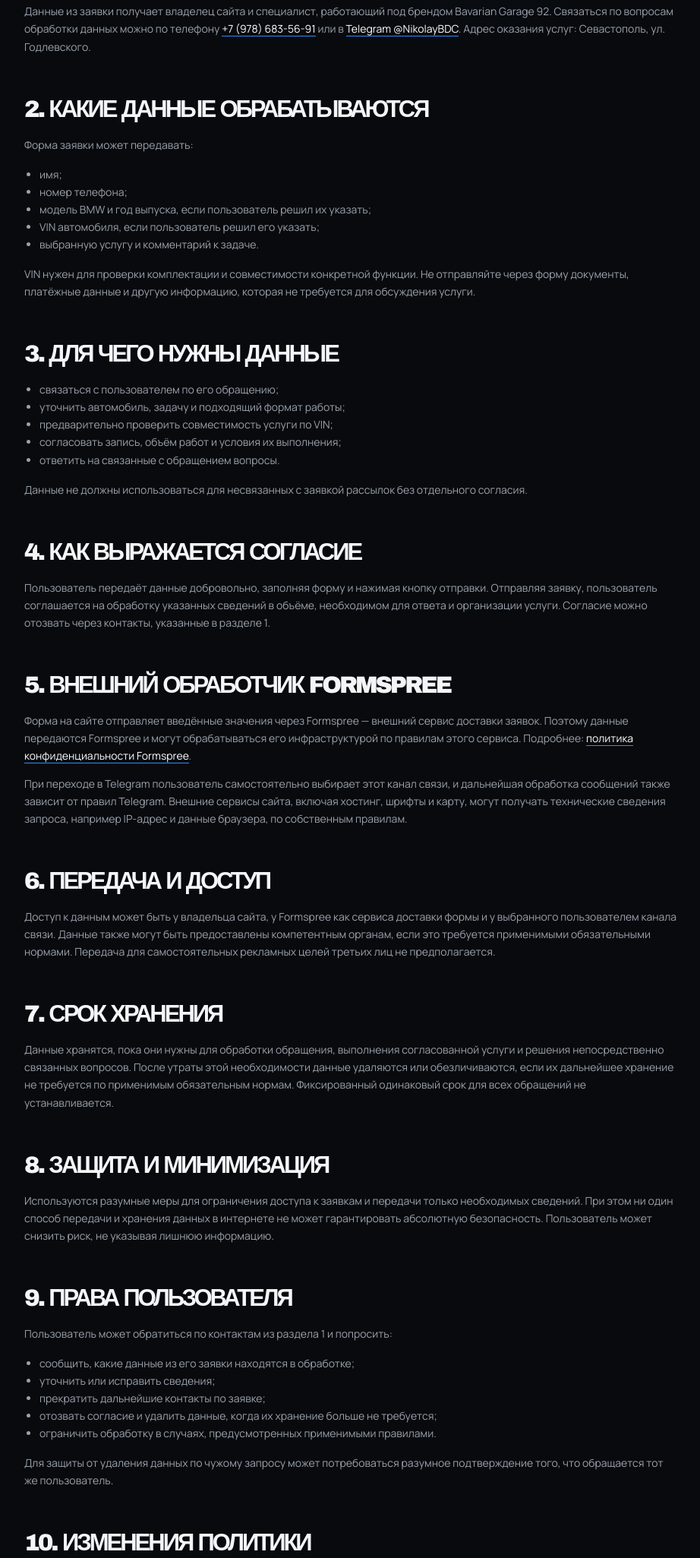
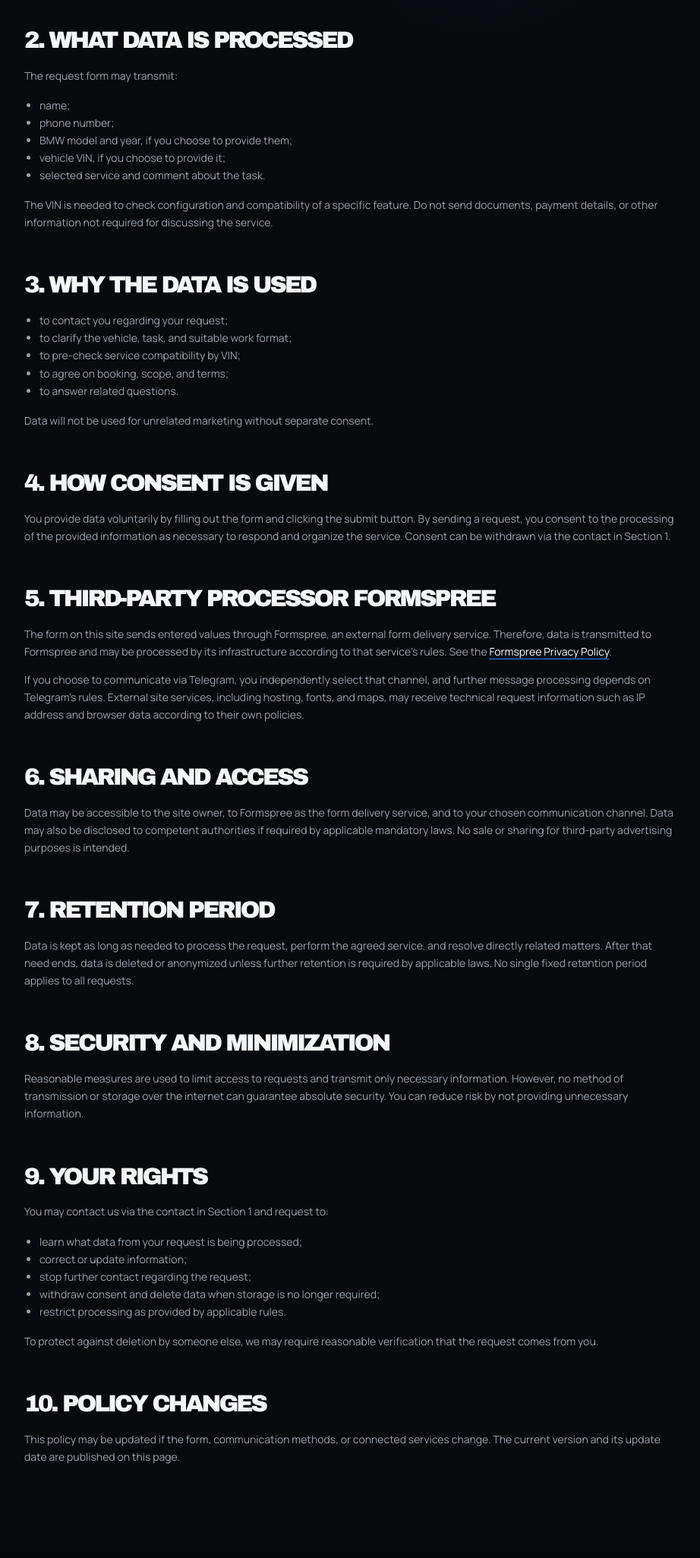
Before and after one commit to NikolayBDC/AmericaBMW, a website: page privacy.html in a window 1280 px wide. Shown: the part 568-2619 px from the top of the page at 76% size, without its empty margins (8-930 px from the left). Drawn offline with Linux system fonts and the light colour scheme; a web font is replaced by a local one.

Commit message:
Update privacy.html

```diff
--- a/privacy.html
+++ b/privacy.html
@@ -1,19 +1,19 @@
 <!DOCTYPE html>
-<html lang="ru">
+<html lang="en">
 <head>
     <meta charset="UTF-8">
     <meta name="viewport" content="width=device-width, initial-scale=1.0">
     <meta name="theme-color" content="#080a0d">
-    <title>Политика обработки данных — Bavarian Garage 92</title>
-    <meta name="description" content="Как Bavarian Garage 92 обрабатывает имя, телефон, VIN и выбранную услугу при отправке заявки через сайт.">
-    <link rel="canonical" href="https://bavarian-garage.ru/privacy.html">
+    <title>Privacy Policy — Bavarian Garage 92</title>
+    <meta name="description" content="How Bavarian Garage 92 handles name, phone, VIN, and selected service when you submit a request through the website.">
+    <link rel="canonical" href="https://bavarian-garage.com/privacy.html">
     <meta property="og:type" content="website">
-    <meta property="og:locale" content="ru_RU">
+    <meta property="og:locale" content="en_US">
     <meta property="og:site_name" content="Bavarian Garage 92">
-    <meta property="og:title" content="Политика обработки данных — Bavarian Garage 92">
-    <meta property="og:description" content="Понятные правила обработки данных, отправленных через форму заявки.">
-    <meta property="og:url" content="https://bavarian-garage.ru/privacy.html">
-    <meta property="og:image" content="https://bavarian-garage.ru/assets/og.png">
+    <meta property="og:title" content="Privacy Policy — Bavarian Garage 92">
+    <meta property="og:description" content="Clear rules for data submitted through the request form.">
+    <meta property="og:url" content="https://bavarian-garage.com/privacy.html">
+    <meta property="og:image" content="https://bavarian-garage.com/assets/og.png">
     <meta name="twitter:card" content="summary_large_image">
     <link rel="preconnect" href="https://fonts.googleapis.com">
     <link rel="preconnect" href="https://fonts.gstatic.com" crossorigin>
@@ -23,87 +23,87 @@
     <link rel="stylesheet" href="assets/inner.css">
 </head>
 <body class="inner-page" data-page="privacy">
-    <a class="skip-link" href="#main">Перейти к содержанию</a>
+    <a class="skip-link" href="#main">Skip to content</a>
     <header class="site-header" id="siteHeader">
         <div class="shell header-inner">
-            <a class="brand" href="index.html" aria-label="Bavarian Garage 92 — на главную"><span class="brand-mark">BG<span>92</span></span><span class="brand-name">Bavarian Garage<small>BMW specialist · Севастополь</small></span></a>
-            <button class="nav-toggle" id="navToggle" type="button" aria-controls="navMenu" aria-expanded="false" aria-label="Открыть меню"><span></span><span></span></button>
-            <nav class="nav-menu" id="navMenu" aria-label="Основная навигация"><a href="index.html#services">Услуги</a><a href="index.html#process">Как работаю</a><a href="index.html#about">О мастере</a><a href="index.html#contacts">Контакты</a><a href="blog.html">Блог</a></nav>
-            <a class="header-cta" href="index.html#form">Записаться <span aria-hidden="true">↗</span></a>
+            <a class="brand" href="index.html" aria-label="Bavarian Garage 92 — home"><span class="brand-mark">BG<span>92</span></span><span class="brand-name">Bavarian Garage<small>BMW specialist · USA &amp; Canada</small></span></a>
+            <button class="nav-toggle" id="navToggle" type="button" aria-controls="navMenu" aria-expanded="false" aria-label="Open menu"><span></span><span></span></button>
+            <nav class="nav-menu" id="navMenu" aria-label="Main navigation"><a href="index.html#services">Services</a><a href="index.html#process">How I Work</a><a href="index.html#about">About</a><a href="index.html#contacts">Contacts</a><a href="blog.html">Blog</a></nav>
+            <a class="header-cta" href="index.html#form">Book <span aria-hidden="true">↗</span></a>
         </div>
     </header>
 
     <main id="main">
         <section class="legal-page" aria-labelledby="pageTitle">
             <div class="shell">
-                <div class="breadcrumbs"><a href="index.html">Главная</a><i aria-hidden="true"></i><span>Обработка данных</span></div>
-                <span class="detail-kicker">Прозрачно и только для связи по заявке</span>
-                <h1 id="pageTitle">Политика обработки данных</h1>
+                <div class="breadcrumbs"><a href="index.html">Home</a><i aria-hidden="true"></i><span>Privacy</span></div>
+                <span class="detail-kicker">Transparent and only for request communication</span>
+                <h1 id="pageTitle">Privacy Policy</h1>
                 <div class="legal-content">
-                    <p><strong>Дата обновления: 03.08.2026.</strong> Эта политика объясняет, какие сведения передаются при обращении через сайт Bavarian Garage 92, зачем они нужны и как можно распорядиться своими данными.</p>
+                    <p><strong>Last updated: August 3, 2026.</strong> This policy explains what information is submitted when you contact Bavarian Garage 92 through the website, why it is needed, and how you can manage your data.</p>
 
-                    <h2>1. Кто получает заявку</h2>
-                    <p>Данные из заявки получает владелец сайта и специалист, работающий под брендом Bavarian Garage 92. Связаться по вопросам обработки данных можно по телефону <a href="tel:+79786835691">+7 (978) 683-56-91</a> или в <a href="https://t.me/NikolayBDC" target="_blank" rel="noopener">Telegram @NikolayBDC</a>. Адрес оказания услуг: Севастополь, ул. Годлевского.</p>
+                    <h2>1. Who receives your request</h2>
+                    <p>The data from the request is received by the site owner and specialist operating under the Bavarian Garage 92 brand. For privacy questions, contact us via <a href="https://t.me/NikolayBDC" target="_blank" rel="noopener">Telegram @NikolayBDC</a>. Service is provided remotely across the USA and Canada.</p>
 
-                    <h2>2. Какие данные обрабатываются</h2>
-                    <p>Форма заявки может передавать:</p>
+                    <h2>2. What data is processed</h2>
+                    <p>The request form may transmit:</p>
                     <ul>
-                        <li>имя;</li>
-                        <li>номер телефона;</li>
-                        <li>модель BMW и год выпуска, если пользователь решил их указать;</li>
-                        <li>VIN автомобиля, если пользователь решил его указать;</li>
-                        <li>выбранную услугу и комментарий к задаче.</li>
+                        <li>name;</li>
+                        <li>phone number;</li>
+                        <li>BMW model and year, if you choose to provide them;</li>
+                        <li>vehicle VIN, if you choose to provide it;</li>
+                        <li>selected service and comment about the task.</li>
                     </ul>
-                    <p>VIN нужен для проверки комплектации и совместимости конкретной функции. Не отправляйте через форму документы, платёжные данные и другую информацию, которая не требуется для обсуждения услуги.</p>
+                    <p>The VIN is needed to check configuration and compatibility of a specific feature. Do not send documents, payment details, or other information not required for discussing the service.</p>
 
-                    <h2>3. Для чего нужны данные</h2>
+                    <h2>3. Why the data is used</h2>
                     <ul>
-                        <li>связаться с пользователем по его обращению;</li>
-                        <li>уточнить автомобиль, задачу и подходящий формат работы;</li>
-                        <li>предварительно проверить совместимость услуги по VIN;</li>
-                        <li>согласовать запись, объём работ и условия их выполнения;</li>
-                        <li>ответить на связанные с обращением вопросы.</li>
+                        <li>to contact you regarding your request;</li>
+                        <li>to clarify the vehicle, task, and suitable work format;</li>
+                        <li>to pre-check service compatibility by VIN;</li>
+                        <li>to agree on booking, scope, and terms;</li>
+                        <li>to answer related questions.</li>
                     </ul>
-                    <p>Данные не должны использоваться для несвязанных с заявкой рассылок без отдельного согласия.</p>
+                    <p>Data will not be used for unrelated marketing without separate consent.</p>
 
-                    <h2>4. Как выражается согласие</h2>
-                    <p>Пользователь передаёт данные добровольно, заполняя форму и нажимая кнопку отправки. Отправляя заявку, пользователь соглашается на обработку указанных сведений в объёме, необходимом для ответа и организации услуги. Согласие можно отозвать через контакты, указанные в разделе 1.</p>
+                    <h2>4. How consent is given</h2>
+                    <p>You provide data voluntarily by filling out the form and clicking the submit button. By sending a request, you consent to the processing of the provided information as necessary to respond and organize the service. Consent can be withdrawn via the contact in Section 1.</p>
 
-                    <h2>5. Внешний обработчик Formspree</h2>
-                    <p>Форма на сайте отправляет введённые значения через Formspree — внешний сервис доставки заявок. Поэтому данные передаются Formspree и могут обрабатываться его инфраструктурой по правилам этого сервиса. Подробнее: <a href="https://formspree.io/legal/privacy-policy/" target="_blank" rel="noopener noreferrer">политика конфиденциальности Formspree</a>.</p>
-                    <p>При переходе в Telegram пользователь самостоятельно выбирает этот канал связи, и дальнейшая обработка сообщений также зависит от правил Telegram. Внешние сервисы сайта, включая хостинг, шрифты и карту, могут получать технические сведения запроса, например IP-адрес и данные браузера, по собственным правилам.</p>
+                    <h2>5. Third-party processor Formspree</h2>
+                    <p>The form on this site sends entered values through Formspree, an external form delivery service. Therefore, data is transmitted to Formspree and may be processed by its infrastructure according to that service's rules. See the <a href="https://formspree.io/legal/privacy-policy/" target="_blank" rel="noopener noreferrer">Formspree Privacy Policy</a>.</p>
+                    <p>If you choose to communicate via Telegram, you independently select that channel, and further message processing depends on Telegram's rules. External site services, including hosting, fonts, and maps, may receive technical request information such as IP address and browser data according to their own policies.</p>
 
-                    <h2>6. Передача и доступ</h2>
-                    <p>Доступ к данным может быть у владельца сайта, у Formspree как сервиса доставки формы и у выбранного пользователем канала связи. Данные также могут быть предоставлены компетентным органам, если это требуется применимыми обязательными нормами. Передача для самостоятельных рекламных целей третьих лиц не предполагается.</p>
+                    <h2>6. Sharing and access</h2>
+                    <p>Data may be accessible to the site owner, to Formspree as the form delivery service, and to your chosen communication channel. Data may also be disclosed to competent authorities if required by applicable mandatory laws. No sale or sharing for third-party advertising purposes is intended.</p>
 
-                    <h2>7. Срок хранения</h2>
-                    <p>Данные хранятся, пока они нужны для обработки обращения, выполнения согласованной услуги и решения непосредственно связанных вопросов. После утраты этой необходимости данные удаляются или обезличиваются, если их дальнейшее хранение не требуется по применимым обязательным нормам. Фиксированный одинаковый срок для всех обращений не устанавливается.</p>
+                    <h2>7. Retention period</h2>
+                    <p>Data is kept as long as needed to process the request, perform the agreed service, and resolve directly related matters. After that need ends, data is deleted or anonymized unless further retention is required by applicable laws. No single fixed retention period applies to all requests.</p>
 
-                    <h2>8. Защита и минимизация</h2>
-                    <p>Используются разумные меры для ограничения доступа к заявкам и передачи только необходимых сведений. При этом ни один способ передачи и хранения данных в интернете не может гарантировать абсолютную безопасность. Пользователь может снизить риск, не указывая лишнюю информацию.</p>
+                    <h2>8. Security and minimization</h2>
+                    <p>Reasonable measures are used to limit access to requests and transmit only necessary information. However, no method of transmission or storage over the internet can guarantee absolute security. You can reduce risk by not providing unnecessary information.</p>
 
-                    <h2>9. Права пользователя</h2>
-                    <p>Пользователь может обратиться по контактам из раздела 1 и попросить:</p>
+                    <h2>9. Your rights</h2>
+                    <p>You may contact us via the contact in Section 1 and request to:</p>
                     <ul>
-                        <li>сообщить, какие данные из его заявки находятся в обработке;</li>
-                        <li>уточнить или исправить сведения;</li>
-                        <li>прекратить дальнейшие контакты по заявке;</li>
-                        <li>отозвать согласие и удалить данные, когда их хранение больше не требуется;</li>
-                        <li>ограничить обработку в случаях, предусмотренных применимыми правилами.</li>
+                        <li>learn what data from your request is being processed;</li>
+                        <li>correct or update information;</li>
+                        <li>stop further contact regarding the request;</li>
+                        <li>withdraw consent and delete data when storage is no longer required;</li>
+                        <li>restrict processing as provided by applicable rules.</li>
                     </ul>
-                    <p>Для защиты от удаления данных по чужому запросу может потребоваться разумное подтверждение того, что обращается тот же пользователь.</p>
+                    <p>To protect against deletion by someone else, we may require reasonable verification that the request comes from you.</p>
 
-                    <h2>10. Изменения политики</h2>
-                    <p>Политика может уточняться при изменении формы, способов связи или подключённых сервисов. Актуальная редакция и дата её обновления публикуются на этой странице.</p>
+                    <h2>10. Policy changes</h2>
+                    <p>This policy may be updated if the form, communication methods, or connected services change. The current version and its update date are published on this page.</p>
                 </div>
             </div>
         </section>
     </main>
 
-    <footer class="site-footer"><div class="shell footer-top"><a class="brand" href="index.html"><span class="brand-mark">BG<span>92</span></span><span class="brand-name">Bavarian Garage<small>BMW specialist · Севастополь</small></span></a><p>Независимый специалист по электронике BMW</p><div><a href="privacy.html" aria-current="page">Конфиденциальность</a><a href="https://t.me/NikolayBDC" target="_blank" rel="noopener">Telegram</a></div></div><div class="shell footer-bottom"><span>© <span id="year">2026</span> Bavarian Garage 92</span><span>Не является официальным дилером BMW AG</span></div></footer>
-    <nav class="mobile-actions" aria-label="Быстрые действия"><a href="tel:+79786835691">Позвонить</a><a href="index.html#form">Оставить заявку</a></nav>
-    <button class="back-top" id="backTop" type="button" aria-label="Наверх">↑</button>
-    <script type="application/ld+json">{"@context":"https://schema.org","@type":"WebPage","name":"Политика обработки данных — Bavarian Garage 92","url":"https://bavarian-garage.ru/privacy.html","dateModified":"2026-08-03","inLanguage":"ru-RU","description":"Правила обработки данных, отправленных через форму заявки Bavarian Garage 92."}</script>
+    <footer class="site-footer"><div class="shell footer-top"><a class="brand" href="index.html"><span class="brand-mark">BG<span>92</span></span><span class="brand-name">Bavarian Garage<small>BMW specialist · USA &amp; Canada</small></span></a><p>Independent BMW electronics specialist · Bitcoin accepted</p><div><a href="privacy.html" aria-current="page">Privacy</a><a href="https://t.me/NikolayBDC" target="_blank" rel="noopener">Telegram</a></div></div><div class="shell footer-bottom"><span>© <span id="year">2026</span> Bavarian Garage 92</span><span>Not an official BMW AG dealer</span></div></footer>
+    <nav class="mobile-actions" aria-label="Quick actions"><a href="https://t.me/NikolayBDC" target="_blank" rel="noopener">Telegram</a><a href="index.html#form">Book</a></nav>
+    <button class="back-top" id="backTop" type="button" aria-label="Back to top">↑</button>
+    <script type="application/ld+json">{"@context":"https://schema.org","@type":"WebPage","name":"Privacy Policy — Bavarian Garage 92","url":"https://bavarian-garage.com/privacy.html","dateModified":"2026-08-03","inLanguage":"en-US","description":"Rules for data submitted through the Bavarian Garage 92 request form."}</script>
     <script src="assets/site.js" defer></script>
 </body>
 </html>
```
